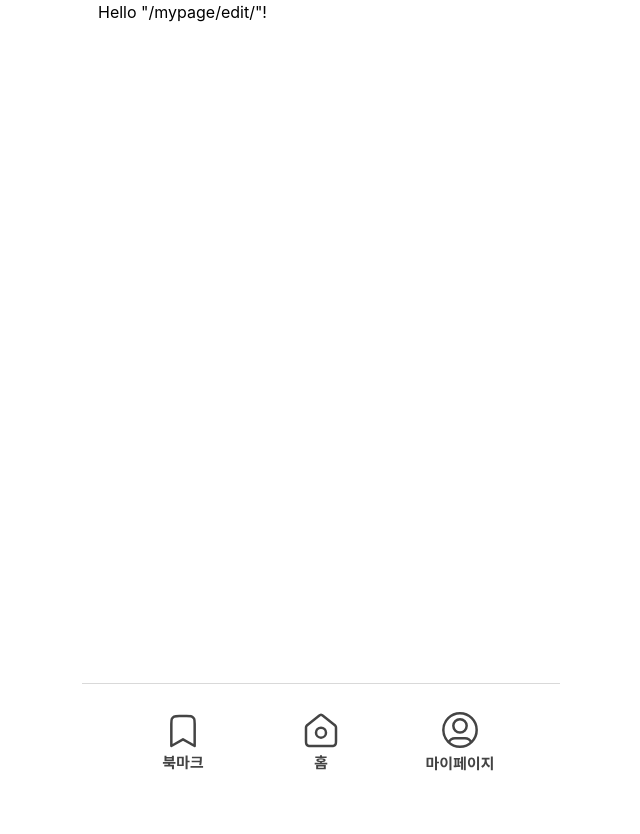
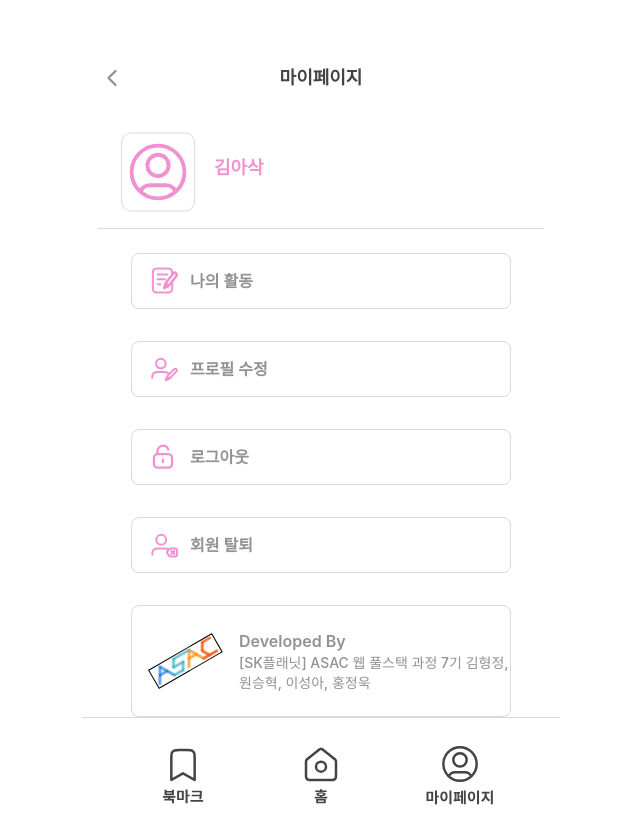
Before and after one commit to jingjing2222/pokenyang, a React (Vite) app in the folder frontend/: page /mypage/edit in a window 1280 px wide. Shown: the whole page, without its empty margins (319-959 px from the left). Before the commit the page ends 800 px from the top, so only its background shows below. Built offline with nearby package versions, Linux system fonts and the light colour scheme.

Commit message:
refact(frontend): edit routing

```diff
--- a/frontend/src/components/home/postid/PostIdForm.tsx
+++ b/frontend/src/components/home/postid/PostIdForm.tsx
@@ -78,7 +78,7 @@ export const PostIdForm = ({ postId }: PostIdFormProps) => {
         <img
           className="cursor-pointer" src="/images/bookmark.svg" />
       </div>
-      {isShare && <div className="absolute bottom-0 left-24 text-[#111111]">복사 완료</div>}
+      {isShare && <div className="absolute bottom-0 left-25 text-[#111111] text-sm">복사 완료</div>}
 
     </div>
 
--- a/frontend/src/components/layouts/Footer.tsx
+++ b/frontend/src/components/layouts/Footer.tsx
@@ -1,10 +1,30 @@
 import { useNavigate } from "@tanstack/react-router"
+import { useEffect, useState } from "react"
+
+interface UserData {
+  userId: string;
+  isLoggedIn: boolean;
+  loginTime: string;
+}
 
 export const Footer = () => {
   const navigate = useNavigate()
+  const [userData, setUserData] = useState<UserData | null>(null)
+
+  useEffect(() => {
+    const storedUserData = localStorage.getItem("user");
+    if (storedUserData) {
+      const parsedUserData = JSON.parse(storedUserData);
+      setUserData(parsedUserData);
+    }
+  }, []);
 
   const handleLink = (link: string) => {
-    navigate({ to: `/${link}` })
+    if (link === 'mypage' && userData) {
+      navigate({ to: `/mypage/${userData.userId}` })
+    } else {
+      navigate({ to: `/${link}` })
+    }
   }
 
   return <footer className="w-[478px] h-[117px] bg-white flex justify-evenly items-center border-t border-[#D9D9D9]">
@@ -19,4 +39,5 @@ export const Footer = () => {
     </div>
   </footer>
 }
+
 export default Footer
--- a/frontend/src/components/mypage/MypageForm.tsx
+++ b/frontend/src/components/mypage/MypageForm.tsx
@@ -66,12 +66,12 @@ export const MypageForm = () => {
         <FormItem
           icon="myactivity"
           text="나의 활동"
-          onClick={() => navigate({ to: `/mypage/${userData?.userId}` })}
+          onClick={() => navigate({ to: `/mypage/${userData?.userId}/activity` })}
         />
         <FormItem
           icon="editprofile"
           text="프로필 수정"
-          onClick={() => navigate({ to: '/mypage/edit' })}
+          onClick={() => navigate({ to: `/mypage/${userData?.userId}/edit` })}
         />
         <FormItem
           icon="logout"
--- /dev/null
+++ b/frontend/src/components/mypage/edit/EditForm.tsx
@@ -0,0 +1,44 @@
+export interface EditFormProps {
+  userId: string
+}
+
+export const EditForm = ({ userId }: EditFormProps) => {
+  const handleCancel = () => {
+    window.history.back();
+  };
+
+
+  return (
+    <form className="flex flex-col mt-12 border-[#D9D9D9]">
+      {/* 헤더 */}
+      <div className="relative flex flex-col items-center justify-center border-b py-4 border-[#D9D9D9] text-xl font-medium">
+        <div>
+          <img
+            src="/images/back.svg"
+            className="absolute left-0 w-7 h-7 cursor-pointer"
+            alt="뒤로 가기"
+            onClick={handleCancel}
+          />
+          <div className="text-[#444444] text-lg font-semibold">
+            프로필 수정
+          </div>
+        </div>
+
+        <div className="pt-10 flex flex-start gap-4 w-full items-center pl-5">
+          <img src={`/images/myicon.svg`} className="w-20 h-20" alt="프로필 이미지" />
+          <div className="flex flex-col gap-2 font-extrabold text-lg">
+            <div className="text-[#F291D0]">
+              {'김아삭'}
+            </div>
+            <div className="text-lg text-[#919295] font-medium">
+              {userId}
+            </div>
+          </div>
+        </div>
+      </div>
+
+    </form>
+  );
+};
+
+export default EditForm;
--- a/frontend/src/routeTree.gen.ts
+++ b/frontend/src/routeTree.gen.ts
@@ -12,13 +12,14 @@
 
 import { Route as rootRoute } from './routes/__root'
 import { Route as IndexImport } from './routes/index'
-import { Route as MypageIndexImport } from './routes/mypage/index'
 import { Route as HomeIndexImport } from './routes/home/index'
 import { Route as BookmarkIndexImport } from './routes/bookmark/index'
 import { Route as MypageUserIdImport } from './routes/mypage/$userId'
 import { Route as HomePostIdImport } from './routes/home/$postId'
-import { Route as MypageEditIndexImport } from './routes/mypage/edit/index'
+import { Route as MypageUserIdIndexImport } from './routes/mypage/$userId/index'
 import { Route as HomeUploadpostIndexImport } from './routes/home/uploadpost/index'
+import { Route as MypageUserIdEditImport } from './routes/mypage/$userId/edit'
+import { Route as MypageUserIdActivityImport } from './routes/mypage/$userId/activity'
 import { Route as HomePostIdCommentImport } from './routes/home/$postId/comment'
 
 // Create/Update Routes
@@ -26,12 +27,6 @@ import { Route as HomePostIdCommentImport } from './routes/home/$postId/comment'
 const IndexRoute = IndexImport.update({
   id: '/',
   path: '/',
-  getParentRoute: () => rootRoute,
-} as any)
-
-const MypageIndexRoute = MypageIndexImport.update({
-  id: '/mypage/',
-  path: '/mypage/',
   getParentRoute: () => rootRoute,
 } as any)
 
@@ -59,16 +54,28 @@ const HomePostIdRoute = HomePostIdImport.update({
   getParentRoute: () => rootRoute,
 } as any)
 
-const MypageEditIndexRoute = MypageEditIndexImport.update({
-  id: '/mypage/edit/',
-  path: '/mypage/edit/',
-  getParentRoute: () => rootRoute,
+const MypageUserIdIndexRoute = MypageUserIdIndexImport.update({
+  id: '/',
+  path: '/',
+  getParentRoute: () => MypageUserIdRoute,
 } as any)
 
 const HomeUploadpostIndexRoute = HomeUploadpostIndexImport.update({
   id: '/home/uploadpost/',
   path: '/home/uploadpost/',
   getParentRoute: () => rootRoute,
+} as any)
+
+const MypageUserIdEditRoute = MypageUserIdEditImport.update({
+  id: '/edit',
+  path: '/edit',
+  getParentRoute: () => MypageUserIdRoute,
+} as any)
+
+const MypageUserIdActivityRoute = MypageUserIdActivityImport.update({
+  id: '/activity',
+  path: '/activity',
+  getParentRoute: () => MypageUserIdRoute,
 } as any)
 
 const HomePostIdCommentRoute = HomePostIdCommentImport.update({
@@ -116,19 +123,26 @@ declare module '@tanstack/react-router' {
       preLoaderRoute: typeof HomeIndexImport
       parentRoute: typeof rootRoute
     }
-    '/mypage/': {
-      id: '/mypage/'
-      path: '/mypage'
-      fullPath: '/mypage'
-      preLoaderRoute: typeof MypageIndexImport
-      parentRoute: typeof rootRoute
-    }
     '/home/$postId/comment': {
       id: '/home/$postId/comment'
       path: '/comment'
       fullPath: '/home/$postId/comment'
       preLoaderRoute: typeof HomePostIdCommentImport
       parentRoute: typeof HomePostIdImport
+    }
+    '/mypage/$userId/activity': {
+      id: '/mypage/$userId/activity'
+      path: '/activity'
+      fullPath: '/mypage/$userId/activity'
+      preLoaderRoute: typeof MypageUserIdActivityImport
+      parentRoute: typeof MypageUserIdImport
+    }
+    '/mypage/$userId/edit': {
+      id: '/mypage/$userId/edit'
+      path: '/edit'
+      fullPath: '/mypage/$userId/edit'
+      preLoaderRoute: typeof MypageUserIdEditImport
+      parentRoute: typeof MypageUserIdImport
     }
     '/home/uploadpost/': {
       id: '/home/uploadpost/'
@@ -137,12 +151,12 @@ declare module '@tanstack/react-router' {
       preLoaderRoute: typeof HomeUploadpostIndexImport
       parentRoute: typeof rootRoute
     }
-    '/mypage/edit/': {
-      id: '/mypage/edit/'
-      path: '/mypage/edit'
-      fullPath: '/mypage/edit'
-      preLoaderRoute: typeof MypageEditIndexImport
-      parentRoute: typeof rootRoute
+    '/mypage/$userId/': {
+      id: '/mypage/$userId/'
+      path: '/'
+      fullPath: '/mypage/$userId/'
+      preLoaderRoute: typeof MypageUserIdIndexImport
+      parentRoute: typeof MypageUserIdImport
     }
   }
 }
@@ -161,41 +175,59 @@ const HomePostIdRouteWithChildren = HomePostIdRoute._addFileChildren(
   HomePostIdRouteChildren,
 )
 
+interface MypageUserIdRouteChildren {
+  MypageUserIdActivityRoute: typeof MypageUserIdActivityRoute
+  MypageUserIdEditRoute: typeof MypageUserIdEditRoute
+  MypageUserIdIndexRoute: typeof MypageUserIdIndexRoute
+}
+
+const MypageUserIdRouteChildren: MypageUserIdRouteChildren = {
+  MypageUserIdActivityRoute: MypageUserIdActivityRoute,
+  MypageUserIdEditRoute: MypageUserIdEditRoute,
+  MypageUserIdIndexRoute: MypageUserIdIndexRoute,
+}
+
+const MypageUserIdRouteWithChildren = MypageUserIdRoute._addFileChildren(
+  MypageUserIdRouteChildren,
+)
+
 export interface FileRoutesByFullPath {
   '/': typeof IndexRoute
   '/home/$postId': typeof HomePostIdRouteWithChildren
-  '/mypage/$userId': typeof MypageUserIdRoute
+  '/mypage/$userId': typeof MypageUserIdRouteWithChildren
   '/bookmark': typeof BookmarkIndexRoute
   '/home': typeof HomeIndexRoute
-  '/mypage': typeof MypageIndexRoute
   '/home/$postId/comment': typeof HomePostIdCommentRoute
+  '/mypage/$userId/activity': typeof MypageUserIdActivityRoute
+  '/mypage/$userId/edit': typeof MypageUserIdEditRoute
   '/home/uploadpost': typeof HomeUploadpostIndexRoute
-  '/mypage/edit': typeof MypageEditIndexRoute
+  '/mypage/$userId/': typeof MypageUserIdIndexRoute
 }
 
 export interface FileRoutesByTo {
   '/': typeof IndexRoute
   '/home/$postId': typeof HomePostIdRouteWithChildren
-  '/mypage/$userId': typeof MypageUserIdRoute
   '/bookmark': typeof BookmarkIndexRoute
   '/home': typeof HomeIndexRoute
-  '/mypage': typeof MypageIndexRoute
   '/home/$postId/comment': typeof HomePostIdCommentRoute
+  '/mypage/$userId/activity': typeof MypageUserIdActivityRoute
+  '/mypage/$userId/edit': typeof MypageUserIdEditRoute
   '/home/uploadpost': typeof HomeUploadpostIndexRoute
-  '/mypage/edit': typeof MypageEditIndexRoute
+  '/mypage/$userId': typeof MypageUserIdIndexRoute
 }
 
 export interface FileRoutesById {
   __root__: typeof rootRoute
   '/': typeof IndexRoute
   '/home/$postId': typeof HomePostIdRouteWithChildren
-  '/mypage/$userId': typeof MypageUserIdRoute
+  '/mypage/$userId': typeof MypageUserIdRouteWithChildren
   '/bookmark/': typeof BookmarkIndexRoute
   '/home/': typeof HomeIndexRoute
-  '/mypage/': typeof MypageIndexRoute
   '/home/$postId/comment': typeof HomePostIdCommentRoute
+  '/mypage/$userId/activity': typeof MypageUserIdActivityRoute
+  '/mypage/$userId/edit': typeof MypageUserIdEditRoute
   '/home/uploadpost/': typeof HomeUploadpostIndexRoute
-  '/mypage/edit/': typeof MypageEditIndexRoute
+  '/mypage/$userId/': typeof MypageUserIdIndexRoute
 }
 
 export interface FileRouteTypes {
@@ -206,21 +238,22 @@ export interface FileRouteTypes {
     | '/mypage/$userId'
     | '/bookmark'
     | '/home'
-    | '/mypage'
     | '/home/$postId/comment'
+    | '/mypage/$userId/activity'
+    | '/mypage/$userId/edit'
     | '/home/uploadpost'
-    | '/mypage/edit'
+    | '/mypage/$userId/'
   fileRoutesByTo: FileRoutesByTo
   to:
     | '/'
     | '/home/$postId'
-    | '/mypage/$userId'
     | '/bookmark'
     | '/home'
-    | '/mypage'
     | '/home/$postId/comment'
+    | '/mypage/$userId/activity'
+    | '/mypage/$userId/edit'
     | '/home/uploadpost'
-    | '/mypage/edit'
+    | '/mypage/$userId'
   id:
     | '__root__'
     | '/'
@@ -228,33 +261,30 @@ export interface FileRouteTypes {
     | '/mypage/$userId'
     | '/bookmark/'
     | '/home/'
-    | '/mypage/'
     | '/home/$postId/comment'
+    | '/mypage/$userId/activity'
+    | '/mypage/$userId/edit'
     | '/home/uploadpost/'
-    | '/mypage/edit/'
+    | '/mypage/$userId/'
   fileRoutesById: FileRoutesById
 }
 
 export interface RootRouteChildren {
   IndexRoute: typeof IndexRoute
   HomePostIdRoute: typeof HomePostIdRouteWithChildren
-  MypageUserIdRoute: typeof MypageUserIdRoute
+  MypageUserIdRoute: typeof MypageUserIdRouteWithChildren
   BookmarkIndexRoute: typeof BookmarkIndexRoute
   HomeIndexRoute: typeof HomeIndexRoute
-  MypageIndexRoute: typeof MypageIndexRoute
   HomeUploadpostIndexRoute: typeof HomeUploadpostIndexRoute
-  MypageEditIndexRoute: typeof MypageEditIndexRoute
 }
 
 const rootRouteChildren: RootRouteChildren = {
   IndexRoute: IndexRoute,
   HomePostIdRoute: HomePostIdRouteWithChildren,
-  MypageUserIdRoute: MypageUserIdRoute,
+  MypageUserIdRoute: MypageUserIdRouteWithChildren,
   BookmarkIndexRoute: BookmarkIndexRoute,
   HomeIndexRoute: HomeIndexRoute,
-  MypageIndexRoute: MypageIndexRoute,
   HomeUploadpostIndexRoute: HomeUploadpostIndexRoute,
-  MypageEditIndexRoute: MypageEditIndexRoute,
 }
 
 export const routeTree = rootRoute
@@ -272,9 +302,7 @@ export const routeTree = rootRoute
         "/mypage/$userId",
         "/bookmark/",
         "/home/",
-        "/mypage/",
-        "/home/uploadpost/",
-        "/mypage/edit/"
+        "/home/uploadpost/"
       ]
     },
     "/": {
@@ -287,7 +315,12 @@ export const routeTree = rootRoute
       ]
     },
     "/mypage/$userId": {
-      "filePath": "mypage/$userId.tsx"
+      "filePath": "mypage/$userId.tsx",
+      "children": [
+        "/mypage/$userId/activity",
+        "/mypage/$userId/edit",
+        "/mypage/$userId/"
+      ]
     },
     "/bookmark/": {
       "filePath": "bookmark/index.tsx"
@@ -295,18 +328,24 @@ export const routeTree = rootRoute
     "/home/": {
       "filePath": "home/index.tsx"
     },
-    "/mypage/": {
-      "filePath": "mypage/index.tsx"
-    },
     "/home/$postId/comment": {
       "filePath": "home/$postId/comment.tsx",
       "parent": "/home/$postId"
     },
+    "/mypage/$userId/activity": {
+      "filePath": "mypage/$userId/activity.tsx",
+      "parent": "/mypage/$userId"
+    },
+    "/mypage/$userId/edit": {
+      "filePath": "mypage/$userId/edit.tsx",
+      "parent": "/mypage/$userId"
+    },
     "/home/uploadpost/": {
       "filePath": "home/uploadpost/index.tsx"
     },
-    "/mypage/edit/": {
-      "filePath": "mypage/edit/index.tsx"
+    "/mypage/$userId/": {
+      "filePath": "mypage/$userId/index.tsx",
+      "parent": "/mypage/$userId"
     }
   }
 }
--- a/frontend/src/routes/mypage/$userId.tsx
+++ b/frontend/src/routes/mypage/$userId.tsx
@@ -1,5 +1,5 @@
-import MyActivityForm from '@/components/mypage/myactivity/MyActivityForm'
-import { createFileRoute } from '@tanstack/react-router'
+import MypageForm from '@/components/mypage/MypageForm'
+import { createFileRoute, Outlet, useRouterState } from '@tanstack/react-router'
 
 export const Route = createFileRoute('/mypage/$userId')({
   component: RouteComponent,
@@ -7,5 +7,10 @@ export const Route = createFileRoute('/mypage/$userId')({
 
 function RouteComponent() {
   const { userId } = Route.useParams()
-  return <MyActivityForm userId={userId} />
+  const router = useRouterState()
+  const isExactMatch = router.location.pathname === `/home/${userId}`
+  return <div>
+    {isExactMatch ? <MypageForm  /> : null}
+    <Outlet />
+  </div>
 }
--- /dev/null
+++ b/frontend/src/routes/mypage/$userId/activity.tsx
@@ -0,0 +1,11 @@
+import MyActivityForm from '@/components/mypage/myactivity/MyActivityForm'
+import { createFileRoute } from '@tanstack/react-router'
+
+export const Route = createFileRoute('/mypage/$userId/activity')({
+  component: RouteComponent,
+})
+
+function RouteComponent() {
+  const { userId } = Route.useParams()
+  return <MyActivityForm userId={userId} />
+}
--- /dev/null
+++ b/frontend/src/routes/mypage/$userId/edit.tsx
@@ -0,0 +1,11 @@
+import EditForm from '@/components/mypage/edit/EditForm'
+import { createFileRoute } from '@tanstack/react-router'
+
+export const Route = createFileRoute('/mypage/$userId/edit')({
+  component: RouteComponent,
+})
+
+function RouteComponent() {
+  const { userId } = Route.useParams()
+  return <EditForm userId={userId} />
+}
--- a/frontend/src/routes/mypage/index.tsx
+++ b/frontend/src/routes/mypage/$userId/index.tsx
@@ -1,7 +1,7 @@
 import MypageForm from '@/components/mypage/MypageForm'
 import { createFileRoute } from '@tanstack/react-router'
 
-export const Route = createFileRoute('/mypage/')({
+export const Route = createFileRoute('/mypage/$userId/')({
   component: RouteComponent,
 })
 
--- a/frontend/src/routes/mypage/edit/index.tsx
+++ /dev/null
@@ -1,9 +0,0 @@
-import { createFileRoute } from '@tanstack/react-router'
-
-export const Route = createFileRoute('/mypage/edit/')({
-  component: RouteComponent,
-})
-
-function RouteComponent() {
-  return <div>Hello "/mypage/edit/"!</div>
-}
```
